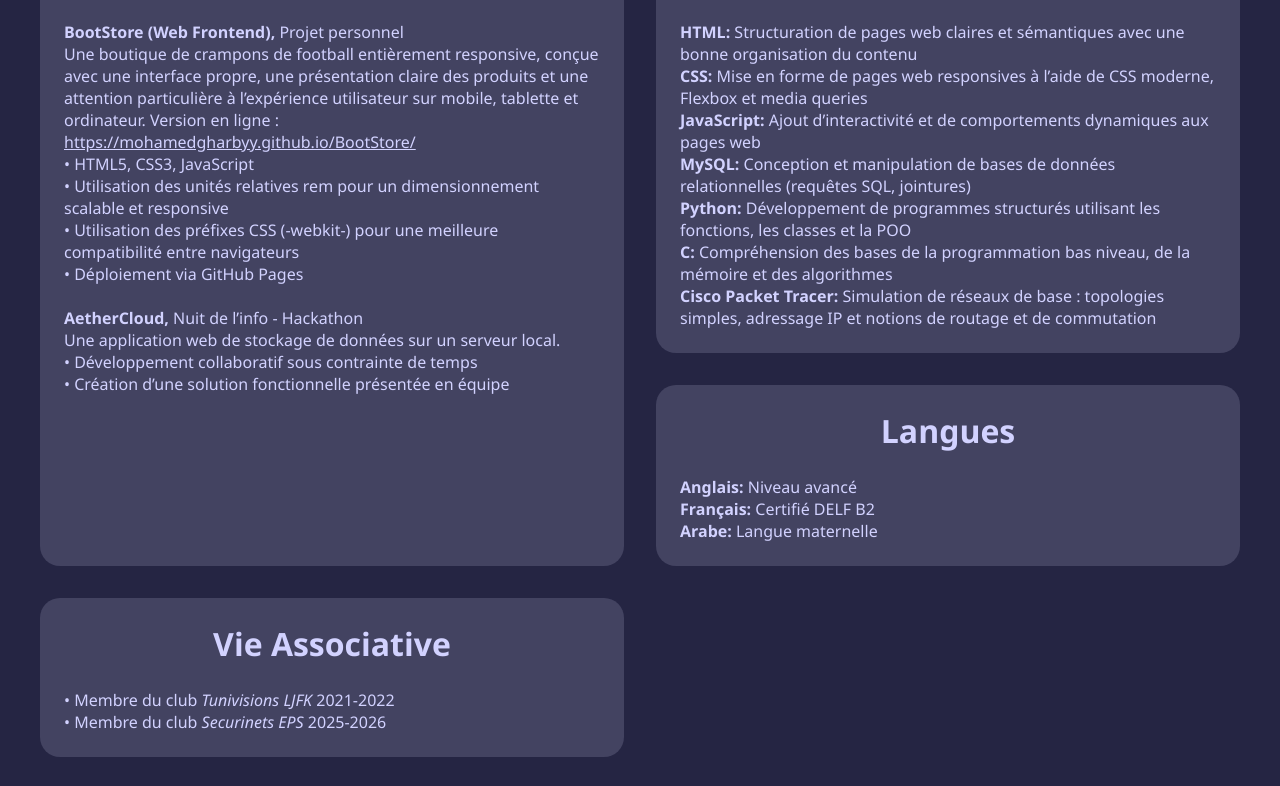
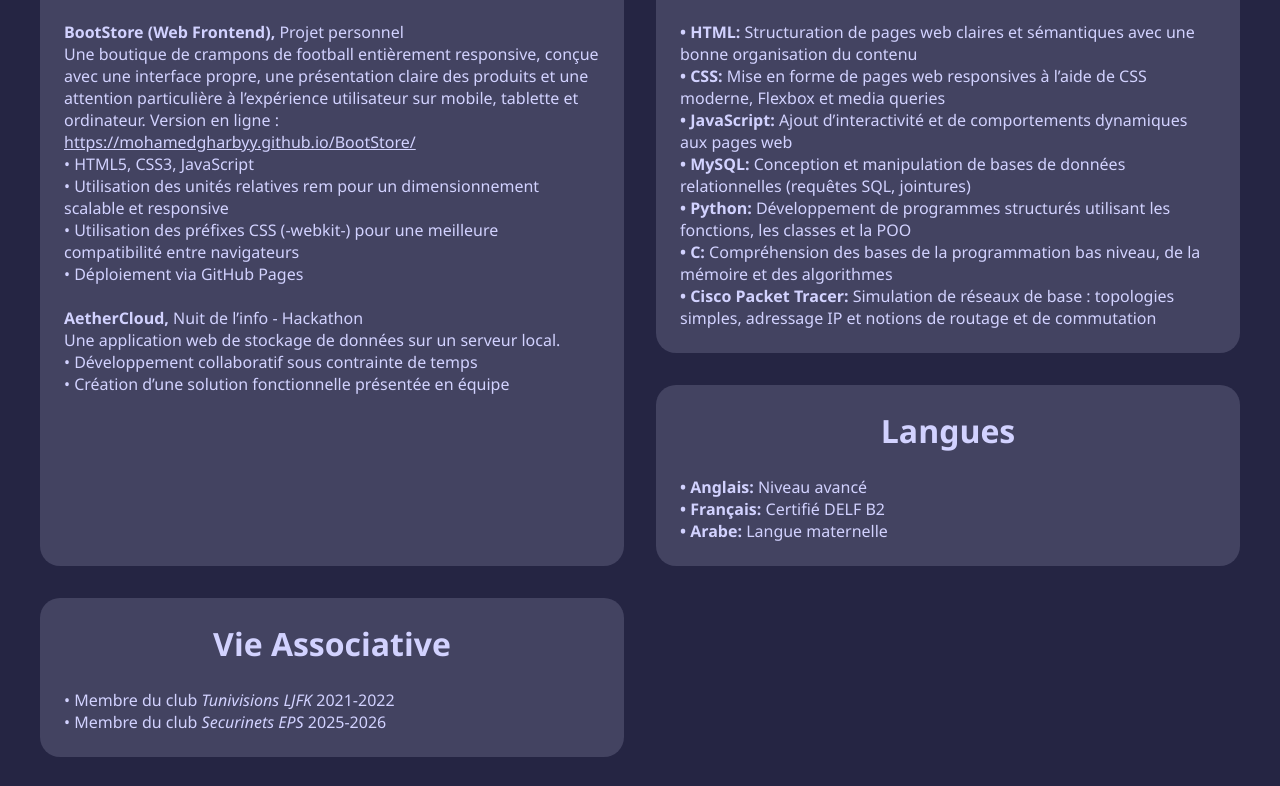
Before and after one commit to MohamedGharbyy/Portfolio, a plain HTML site: page index.html in a window 1280 px wide. Shown: the part 498-1284 px from the top of the page. Drawn offline with Linux system fonts and the light colour scheme.

Commit message:
Fix HTML formatting and structure issues
Restored HTML formatting and corrected structure.

```diff
--- a/index.html
+++ b/index.html
@@ -23,7 +23,7 @@ une bonne capacité à travailler en équipe.</p>
         </div>
         <div class="card">
             <h1>Éducation</h1>
-            <p><b>Institut Préparatoire aux Études d’Ingénieurs de Kairouan</b><br>Cycle Préparatoire en Math-Physique – Kairouan, Tunisie<br>Sept 2023 – June 2025<br><b>École Polytechnique de Sousse</b><br>Cycle d’Ingénieur en Génie Informatique – Sousse, Tunisie<br>Sept 2025 – 2028</p>
+            <p><b>• Institut Préparatoire aux Études d’Ingénieurs de Kairouan</b><br>Cycle Préparatoire en Math-Physique – Kairouan, Tunisie<br>Sept 2023 – June 2025<br><b>• École Polytechnique de Sousse</b><br>Cycle d’Ingénieur en Génie Informatique – Sousse, Tunisie<br>Sept 2025 – 2028</p>
         </div>
         <div class="card exp">
             <h1>Expérience</h1>
@@ -43,19 +43,19 @@ Une application web de stockage de données sur un serveur local.<br>
         </div>
         <div class="card exp2">
             <h1>Compétences</h1>
-            <p><b>HTML:</b> Structuration de pages web claires et sémantiques avec une bonne organisation du contenu<br>
-<b>CSS:</b> Mise en forme de pages web responsives à l’aide de CSS moderne, Flexbox et media queries<br>
-<b>JavaScript:</b> Ajout d’interactivité et de comportements dynamiques aux pages web<br>
-<b>MySQL:</b> Conception et manipulation de bases de données relationnelles (requêtes SQL, jointures)<br>
-<b>Python:</b> Développement de programmes structurés utilisant les fonctions, les classes et la POO<br>
-<b>C:</b> Compréhension des bases de la programmation bas niveau, de la mémoire et des algorithmes<br>
-<b>Cisco Packet Tracer:</b> Simulation de réseaux de base : topologies simples, adressage IP et notions de routage et de commutation</p>
+            <p><b>• HTML:</b> Structuration de pages web claires et sémantiques avec une bonne organisation du contenu<br>
+<b>• CSS:</b> Mise en forme de pages web responsives à l’aide de CSS moderne, Flexbox et media queries<br>
+<b>• JavaScript:</b> Ajout d’interactivité et de comportements dynamiques aux pages web<br>
+<b>• MySQL:</b> Conception et manipulation de bases de données relationnelles (requêtes SQL, jointures)<br>
+<b>• Python:</b> Développement de programmes structurés utilisant les fonctions, les classes et la POO<br>
+<b>• C:</b> Compréhension des bases de la programmation bas niveau, de la mémoire et des algorithmes<br>
+<b>• Cisco Packet Tracer:</b> Simulation de réseaux de base : topologies simples, adressage IP et notions de routage et de commutation</p>
         </div>
         <div class="card">
             <h1>Langues</h1>
-            <p><b>Anglais:</b> Niveau avancé<br>
-<b>Français:</b> Certifié DELF B2<br>
-<b>Arabe:</b> Langue maternelle</p>
+            <p><b>• Anglais:</b> Niveau avancé<br>
+<b>• Français:</b> Certifié DELF B2<br>
+<b>• Arabe:</b> Langue maternelle</p>
         </div>
         <div class="card">
             <h1>Vie Associative</h1>
@@ -67,4 +67,5 @@ Une application web de stockage de données sur un serveur local.<br>
         <p style="text-align: center; margin-top: 2rem;">© 2026 Mohamed Gharbi. Tous droits réservés.</p>
     </footer>
 </body>
+
 </html>
```
